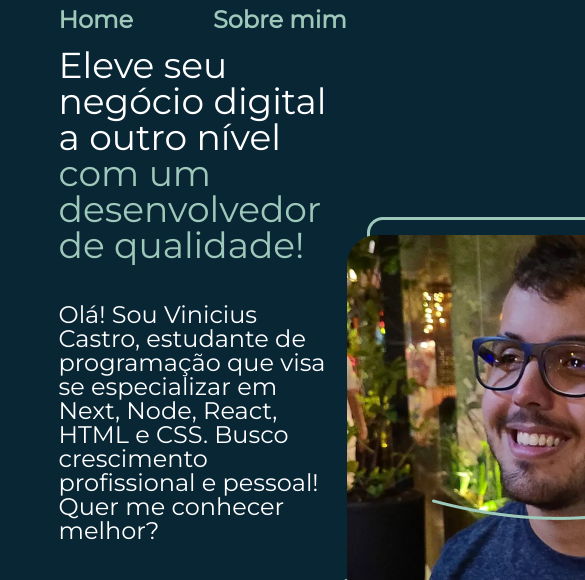
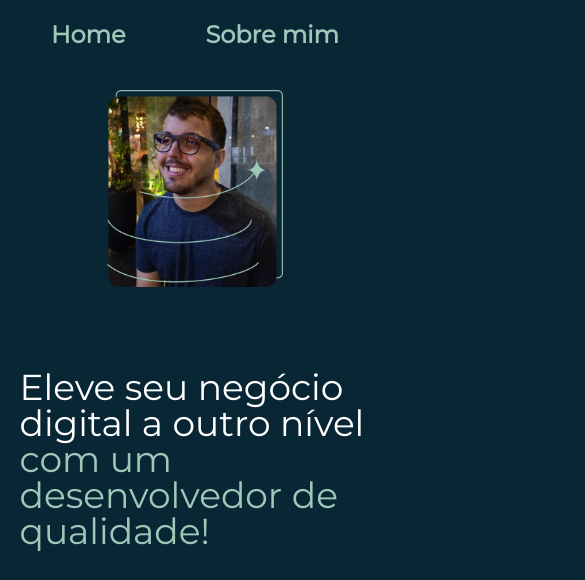
Before and after one commit to vinifcastro/Iniciando-HTML-CSS-Portifolio, a plain HTML site: page index.html in a window 390 px wide. Shown: the top 580 px of the page, 585 px wide, since content can reach past the window. Drawn offline with Linux system fonts and the light colour scheme.

Commit message:
Adicionando Responsividade!

```diff
--- a/css/style.css
+++ b/css/style.css
@@ -27,23 +27,24 @@
     display: flex;
     align-items: center;
     justify-content: space-between;
-    padding: 4% 15% 4% 15%;
+    gap: 82px;
+    padding: 4% 15%;
 }
 
 .apresentacao__conteudo {
-    width: 615px;
+    width: 50%;
     display: flex;
     flex-direction: column;
     gap: 40px;
 }
 
 .apresentacao__conteudo__titulo {
-    font-size: 36px;
+    font-size: 2.25rem;
     font-family: var(--fonte-paragrafo);
 }
 
 .apresentacao__conteudo__paragrafo{
-    font-size: 24px;
+    font-size: 1.5rem;
     font-family: var(--fonte-paragrafo);
 }
 
@@ -62,10 +63,10 @@
     align-items: center;
     justify-content: center;
     border: 2px solid var(--cor-terciaria);
-    width: 280px;
+    width: 50%;
     text-align: center;
     border-radius: 16px;
-    font-size: 24px;
+    font-size: 1.5rem;
     padding: 21.5px 0;
     font-weight: 600;
     text-decoration: none;
@@ -73,6 +74,7 @@
     font-family: var(--fonte-paragrafo);
     position: relative;
 }
+
 .apresentacao__conteudo__links__botoes:hover {
     background-color: var(--cor-hover);
     transition: 0.7s;
@@ -81,12 +83,16 @@
 .apresentacao__conteudo__links__subtitulo {
     font-family: var(--fonte-paragrafo);
     font-weight: 400;
-    font-size: 24px;
+    font-size: 1.5rem;
 }
 
 .apresentacao__conteudo__links__instagram {
     width: 32px;
     height: 32px;
+}
+
+.apresentacao__imagem {
+    width: 50%;
 }
 
 .rodape {
@@ -114,7 +120,27 @@
 .cabecalho__menu__link {
     font-family: 'Montserrat', sans-serif;
     font-weight: 600;
-    font-size: 24px;
+    font-size: 1.5rem;
     color: var(--cor-terciaria);
     text-decoration: none;
 }
+
+@media (max-width: 1348px) {
+
+    .cabecalho {
+        padding: 6%;
+    }
+
+    .cabecalho__menu {
+        justify-content: center;
+    }
+
+    .apresentacao {
+        flex-direction: column-reverse;
+        justify-content: center;
+        padding: 5%;
+    }
+    .apresentacao__conteudo {
+        width: auto;
+    }
+}
--- a/index.html
+++ b/index.html
@@ -44,9 +44,8 @@
 
         </section>
 
-        <section class="apresentacao__imagem">
-            <img src="img/Imagem.png" alt="Imagem da Internet">
-        </section>
+        <img class="apresentacao__imagem" src="img/Imagem.png" alt="Imagem do Vinicius">
+
 
     </main>
 
```
Also changed, not shown: about.html (+1 -3 lines), img/Logo Github.png, img/Logo linkedin.png, img/instagram.png.
